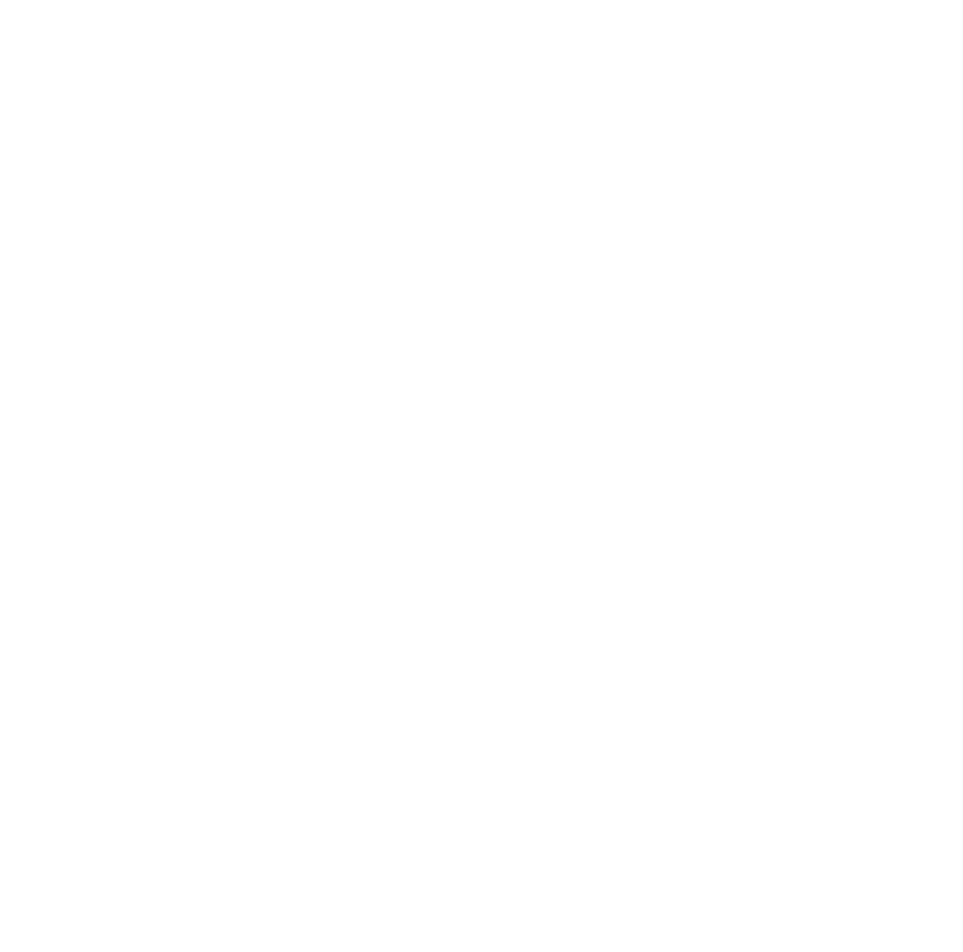
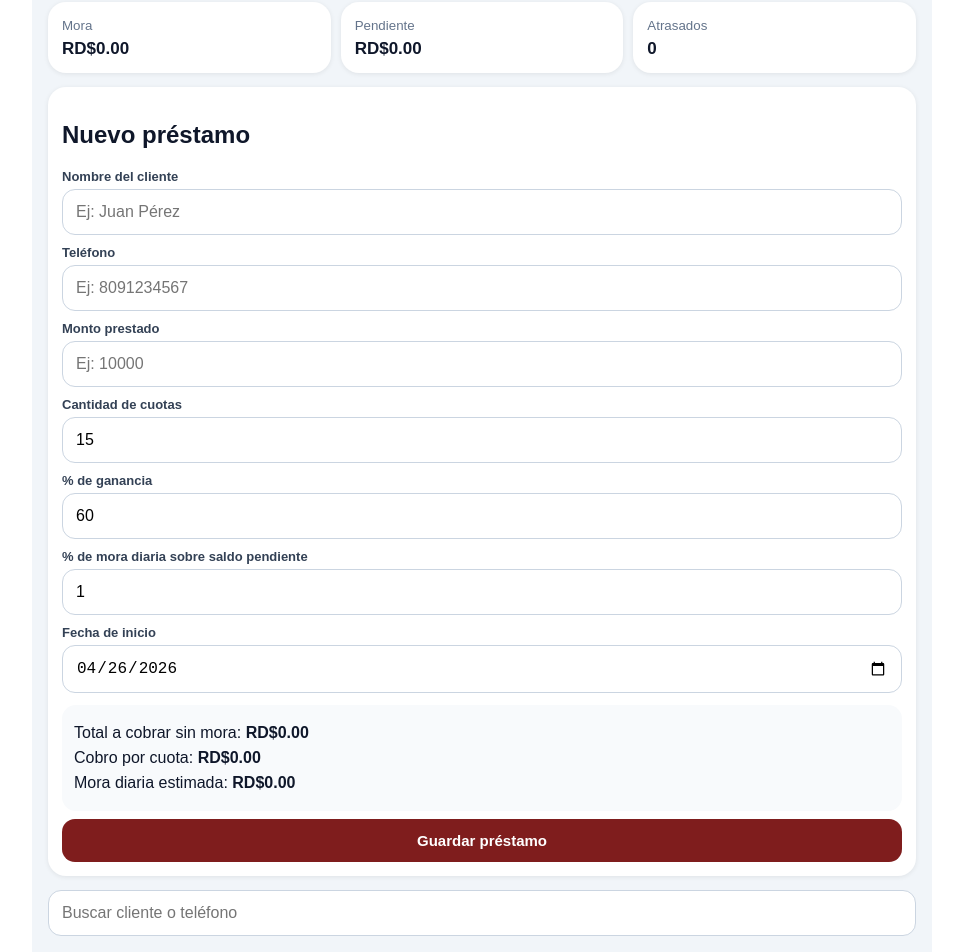
Before and after one commit to prestamosrd/prestamo-facil-rd, a React (Vite) app: page / in a window 1280 px wide. Shown: the part 204-1156 px from the top of the page, without its empty margins (158-1121 px from the left). Before the commit the page ends 800 px from the top, so only its background shows below. Built offline with nearby package versions, Linux system fonts and the light colour scheme.

Commit message:
Update App.jsx

```diff
--- a/src/App.jsx
+++ b/src/App.jsx
@@ -1,10 +1,16 @@
-import React, { useEffect, useState } from "react";
+import React, { useEffect, useMemo, useState } from "react";
 import { createRoot } from "react-dom/client";
 
 function App() {
   const [clientes, setClientes] = useState(() => {
+    try {
       return JSON.parse(localStorage.getItem("clientesPrestamos") || "[]");
+    } catch {
+      return [];
+    }
   });
+
+  const [busqueda, setBusqueda] = useState("");
 
   const [form, setForm] = useState({
     nombre: "",
@@ -23,61 +29,95 @@
   const dinero = (valor) =>
     new Intl.NumberFormat("es-DO", {
       style: "currency",
-      currency: "DOP"
-    }).format(valor || 0);
+      currency: "DOP",
+      minimumFractionDigits: 2
+    }).format(Number(valor || 0));
 
-  const diasEntre = (f1, f2) => {
-    const d1 = new Date(f1 + "T00:00:00");
-    const d2 = new Date(f2 + "T00:00:00");
-    return Math.floor((d2 - d1) / (1000 * 60 * 60 * 24));
+  const hoyISO = () => new Date().toISOString().slice(0, 10);
+
+  const diasEntre = (fechaInicio, fechaFinal) => {
+    const f1 = new Date(fechaInicio + "T00:00:00");
+    const f2 = new Date(fechaFinal + "T00:00:00");
+    return Math.floor((f2 - f1) / (1000 * 60 * 60 * 24));
   };
 
-  const fechaCuota = (inicio, num) => {
-    const f = new Date(inicio + "T00:00:00");
-    f.setDate(f.getDate() + num * 7);
-    return f.toISOString().slice(0, 10);
+  const fechaCuota = (fechaInicio, numeroCuota) => {
+    const fecha = new Date(fechaInicio + "T00:00:00");
+    fecha.setDate(fecha.getDate() + numeroCuota * 7);
+    return fecha.toISOString().slice(0, 10);
   };
 
-  const calcularMora = (cliente) => {
-    const hoy = new Date().toISOString().slice(0, 10);
-    const pagado = cliente.pagado * cliente.pagoSemanal;
-    const saldoPendiente = Math.max(cliente.total - pagado, 0);
+  const calcular = (cliente) => {
+    const cuotasPagadas = Number(cliente.pagado || 0);
+    const pagado = cuotasPagadas * Number(cliente.pagoSemanal || 0);
+    const saldoSinMora = Math.max(Number(cliente.total || 0) - pagado, 0);
 
-    let moraTotal = 0;
+    let diasAtrasados = 0;
+    let cuotasAtrasadas = 0;
 
-    for (let i = cliente.pagado + 1; i <= cliente.cuotas; i++) {
+    for (let i = cuotasPagadas + 1; i <= Number(cliente.cuotas || 0); i++) {
       const vencimiento = fechaCuota(cliente.fechaInicio, i);
-      const dias = diasEntre(vencimiento, hoy);
-
-      if (dias > 0 && saldoPendiente > 0) {
-        moraTotal += dias * (saldoPendiente * (cliente.mora / 100));
+      const dias = diasEntre(vencimiento, hoyISO());
+      if (dias > 0) {
+        cuotasAtrasadas += 1;
+        diasAtrasados += dias;
       }
     }
 
-    return { moraTotal, saldoPendiente };
+    const moraDiaria = saldoSinMora * (Number(cliente.mora || 0) / 100);
+    const moraTotal = diasAtrasados * moraDiaria;
+    const pendienteTotal = saldoSinMora + moraTotal;
+    const proximaCuotaNumero = cuotasPagadas < cliente.cuotas ? cuotasPagadas + 1 : cliente.cuotas;
+    const proximaFecha = cuotasPagadas < cliente.cuotas ? fechaCuota(cliente.fechaInicio, proximaCuotaNumero) : "Saldado";
+
+    return {
+      pagado,
+      saldoSinMora,
+      moraDiaria,
+      moraTotal,
+      pendienteTotal,
+      cuotasAtrasadas,
+      diasAtrasados,
+      proximaCuotaNumero,
+      proximaFecha
+    };
   };
 
   const guardar = () => {
-    if (!form.nombre || !form.telefono || !form.monto || !form.cuotas) {
-      alert("Completa todos los campos");
+    if (!form.nombre.trim() || !form.telefono.trim() || !form.monto || !form.cuotas) {
+      alert("Completa nombre, teléfono, monto y cuotas.");
       return;
     }
 
     const monto = Number(form.monto);
-    const total = monto * (1 + form.ganancia / 100);
-    const pagoSemanal = total / form.cuotas;
+    const cuotas = Number(form.cuotas);
+    const ganancia = Number(form.ganancia);
+    const mora = Number(form.mora);
+
+    if (monto <= 0 || cuotas <= 0) {
+      alert("El monto y las cuotas deben ser mayores que cero.");
+      return;
+    }
+
+    const total = monto * (1 + ganancia / 100);
+    const pagoSemanal = total / cuotas;
 
     const nuevo = {
       id: Date.now(),
-      ...form,
+      nombre: form.nombre.trim(),
+      telefono: form.telefono.trim(),
       monto,
+      cuotas,
+      ganancia,
+      mora,
+      fechaInicio: form.fechaInicio,
       total,
       pagoSemanal,
-      pagado: 0
+      pagado: 0,
+      creado: new Date().toISOString()
     };
 
     setClientes([nuevo, ...clientes]);
-
     setForm({
       nombre: "",
       telefono: "",
@@ -85,13 +125,19 @@
       cuotas: 15,
       ganancia: 60,
       mora: 1,
-      fechaInicio: new Date().toISOString().slice(0, 10)
+      fechaInicio: hoyISO()
     });
   };
 
-  const pagar = (id) => {
+  const marcarPago = (id) => {
     setClientes(clientes.map(c =>
-      c.id === id ? { ...c, pagado: Math.min(c.pagado + 1, c.cuotas) } : c
+      c.id === id ? { ...c, pagado: Math.min(Number(c.pagado || 0) + 1, Number(c.cuotas || 0)) } : c
+    ));
+  };
+
+  const quitarPago = (id) => {
+    setClientes(clientes.map(c =>
+      c.id === id ? { ...c, pagado: Math.max(Number(c.pagado || 0) - 1, 0) } : c
     ));
   };
 
@@ -101,71 +147,171 @@
     }
   };
 
-  const whatsapp = (cliente) => {
-    const data = calcularMora(cliente);
-    const pagado = cliente.pagado * cliente.pagoSemanal;
-    const pendiente = data.saldoPendiente + data.moraTotal;
+  const abrirWhatsApp = (telefono, mensaje) => {
+    let tel = String(telefono || "").replace(/\D/g, "");
+    if (tel.length === 10 && !tel.startsWith("1")) tel = "1" + tel;
+    window.open(`https://wa.me/${tel}?text=${encodeURIComponent(mensaje)}`, "_blank");
+  };
 
-    let tel = cliente.telefono.replace(/\D/g, "");
-    if (tel.length === 10 && !tel.startsWith("1")) tel = "1" + tel;
+  const enviarCobro = (cliente) => {
+    const data = calcular(cliente);
+    const mensaje = `📌 *AVISO DE COBRO*\n\n👤 Cliente: ${cliente.nombre}\n💵 Cuota semanal: ${dinero(cliente.pagoSemanal)}\n📅 Próxima cuota: ${data.proximaFecha}\n⚠️ Mora acumulada: ${dinero(data.moraTotal)}\n📉 Balance pendiente: ${dinero(data.pendienteTotal)}\n\nFavor realizar su pago. Gracias.`;
+    abrirWhatsApp(cliente.telefono, mensaje);
+  };
 
-    const mensaje = encodeURIComponent(
-`🧾 *RECIBO DE PAGO*
+  const enviarRecibo = (cliente) => {
+    const data = calcular(cliente);
+    const mensaje = `🧾 *RECIBO DE PAGO*\n\n👤 Cliente: ${cliente.nombre}\n📞 Teléfono: ${cliente.telefono}\n\n💰 Monto prestado: ${dinero(cliente.monto)}\n📊 Total del préstamo: ${dinero(cliente.total)}\n💵 Valor de cuota: ${dinero(cliente.pagoSemanal)}\n✅ Cuotas pagadas: ${cliente.pagado}/${cliente.cuotas}\n\n⚠️ Mora acumulada: ${dinero(data.moraTotal)}\n📉 Balance pendiente: ${dinero(data.pendienteTotal)}\n\n🙏 Gracias por su pago.`;
+    abrirWhatsApp(cliente.telefono, mensaje);
+  };
 
-👤 Cliente: ${cliente.nombre}
-📞 Teléfono: ${cliente.telefono}
-
-💰 Monto: ${dinero(cliente.monto)}
-📊 Total: ${dinero(cliente.total)}
-
-💵 Cuota: ${dinero(cliente.pagoSemanal)}
-✅ Pagadas: ${cliente.pagado}/${cliente.cuotas}
-
-⚠️ Mora: ${dinero(data.moraTotal)}
-📉 Pendiente: ${dinero(pendiente)}
-
-🙏 Gracias por su pago.`
+  const clientesFiltrados = clientes.filter(c =>
+    c.nombre.toLowerCase().includes(busqueda.toLowerCase()) ||
+    c.telefono.includes(busqueda)
   );
 
-    window.open(`https://wa.me/${tel}?text=${mensaje}`, "_blank");
-  };
+  const resumen = useMemo(() => {
+    return clientes.reduce((acc, c) => {
+      const data = calcular(c);
+      acc.prestado += Number(c.monto || 0);
+      acc.total += Number(c.total || 0);
+      acc.pagado += data.pagado;
+      acc.mora += data.moraTotal;
+      acc.pendiente += data.pendienteTotal;
+      acc.atrasados += data.cuotasAtrasadas > 0 ? 1 : 0;
+      return acc;
+    }, { prestado: 0, total: 0, pagado: 0, mora: 0, pendiente: 0, atrasados: 0 });
+  }, [clientes]);
 
   return (
-    <div style={{ padding: 20, fontFamily: "Arial" }}>
-      <h1>Préstamo Fácil</h1>
+    <div className="app">
+      <header className="header">
+        <h1>Préstamo Fácil PRO</h1>
+        <p>Control de préstamos, cuotas, mora automática y WhatsApp.</p>
+      </header>
 
+      <section className="grid resumen">
+        <Box titulo="Clientes" valor={clientes.length} />
+        <Box titulo="Prestado" valor={dinero(resumen.prestado)} />
+        <Box titulo="Pagado" valor={dinero(resumen.pagado)} />
+        <Box titulo="Mora" valor={dinero(resumen.mora)} />
+        <Box titulo="Pendiente" valor={dinero(resumen.pendiente)} />
+        <Box titulo="Atrasados" valor={resumen.atrasados} />
+      </section>
+
+      <section className="card">
         <h2>Nuevo préstamo</h2>
-      <input placeholder="Nombre" value={form.nombre} onChange={e => setForm({...form, nombre: e.target.value})}/>
-      <input placeholder="Teléfono" value={form.telefono} onChange={e => setForm({...form, telefono: e.target.value})}/>
-      <input placeholder="Monto" type="number" value={form.monto} onChange={e => setForm({...form, monto: e.target.value})}/>
-      <input placeholder="Cuotas" type="number" value={form.cuotas} onChange={e => setForm({...form, cuotas: e.target.value})}/>
-      <input placeholder="% Ganancia" type="number" value={form.ganancia} onChange={e => setForm({...form, ganancia: e.target.value})}/>
-      <input placeholder="% Mora diaria" type="number" value={form.mora} onChange={e => setForm({...form, mora: e.target.value})}/>
-      <input type="date" value={form.fechaInicio} onChange={e => setForm({...form, fechaInicio: e.target.value})}/>
+
+        <label>Nombre del cliente</label>
+        <input placeholder="Ej: Juan Pérez" value={form.nombre} onChange={e => setForm({ ...form, nombre: e.target.value })} />
+
+        <label>Teléfono</label>
+        <input placeholder="Ej: 8091234567" value={form.telefono} onChange={e => setForm({ ...form, telefono: e.target.value })} />
+
+        <label>Monto prestado</label>
+        <input type="number" placeholder="Ej: 10000" value={form.monto} onChange={e => setForm({ ...form, monto: e.target.value })} />
+
+        <label>Cantidad de cuotas</label>
+        <input type="number" value={form.cuotas} onChange={e => setForm({ ...form, cuotas: e.target.value })} />
+
+        <label>% de ganancia</label>
+        <input type="number" value={form.ganancia} onChange={e => setForm({ ...form, ganancia: e.target.value })} />
+
+        <label>% de mora diaria sobre saldo pendiente</label>
+        <input type="number" value={form.mora} onChange={e => setForm({ ...form, mora: e.target.value })} />
+
+        <label>Fecha de inicio</label>
+        <input type="date" value={form.fechaInicio} onChange={e => setForm({ ...form, fechaInicio: e.target.value })} />
+
+        <div className="preview">
+          <p>Total a cobrar sin mora: <b>{dinero(Number(form.monto || 0) * (1 + Number(form.ganancia || 0) / 100))}</b></p>
+          <p>Cobro por cuota: <b>{dinero((Number(form.monto || 0) * (1 + Number(form.ganancia || 0) / 100)) / Number(form.cuotas || 1))}</b></p>
+          <p>Mora diaria estimada: <b>{dinero((Number(form.monto || 0) * (1 + Number(form.ganancia || 0) / 100)) * (Number(form.mora || 0) / 100))}</b></p>
+        </div>
 
         <button onClick={guardar}>Guardar préstamo</button>
+      </section>
 
-      {clientes.map(c => {
-        const data = calcularMora(c);
-        const pagado = c.pagado * c.pagoSemanal;
-        const pendiente = data.saldoPendiente + data.moraTotal;
+      <input className="buscar" placeholder="Buscar cliente o teléfono" value={busqueda} onChange={e => setBusqueda(e.target.value)} />
+
+      {clientesFiltrados.map(cliente => {
+        const data = calcular(cliente);
+        const estado = data.pendienteTotal <= 0 ? "Saldado" : data.cuotasAtrasadas > 0 ? "Atrasado" : "Al día";
 
         return (
-          <div key={c.id} style={{ border: "1px solid #ccc", padding: 10, marginTop: 10 }}>
-            <h3>{c.nombre}</h3>
-            <p>Monto: {dinero(c.monto)}</p>
-            <p>Pagado: {dinero(pagado)}</p>
-            <p>Mora: {dinero(data.moraTotal)}</p>
-            <p>Pendiente: {dinero(pendiente)}</p>
+          <section key={cliente.id} className="card cliente">
+            <div className="clienteTop">
+              <div>
+                <h2>{cliente.nombre}</h2>
+                <p>📞 {cliente.telefono}</p>
+              </div>
+              <span className={estado === "Atrasado" ? "rojo" : "verde"}>{estado}</span>
+            </div>
 
-            <button onClick={() => pagar(c.id)}>Pagar cuota</button>
-            <button onClick={() => whatsapp(c)}>Enviar recibo</button>
-            <button onClick={() => eliminar(c.id)} style={{ background: "#dc2626" }}>
-              Eliminar
-            </button>
+            <div className="datos">
+              <p>Monto prestado: <b>{dinero(cliente.monto)}</b></p>
+              <p>Total sin mora: <b>{dinero(cliente.total)}</b></p>
+              <p>Cobro por cuota: <b>{dinero(cliente.pagoSemanal)}</b></p>
+              <p>Cuotas pagadas: <b>{cliente.pagado}/{cliente.cuotas}</b></p>
+              <p>Próxima cuota: <b>#{data.proximaCuotaNumero} - {data.proximaFecha}</b></p>
+              <p>Saldo pendiente sin mora: <b>{dinero(data.saldoSinMora)}</b></p>
+              <p>Mora diaria: <b>{cliente.mora}% = {dinero(data.moraDiaria)}</b></p>
+              <p>Días atrasados acumulados: <b>{data.diasAtrasados}</b></p>
+              <p>Mora acumulada: <b>{dinero(data.moraTotal)}</b></p>
+              <p>Total pendiente con mora: <b>{dinero(data.pendienteTotal)}</b></p>
+            </div>
+
+            <button onClick={() => marcarPago(cliente.id)}>Marcar cuota pagada</button>
+            <button onClick={() => quitarPago(cliente.id)} className="gris">Quitar último pago</button>
+            <button onClick={() => enviarCobro(cliente)} className="verdeBtn">Cobrar por WhatsApp</button>
+            <button onClick={() => enviarRecibo(cliente)} className="azulBtn">Enviar recibo por WhatsApp</button>
+            <button onClick={() => eliminar(cliente.id)} className="rojoBtn">Eliminar préstamo</button>
+          </section>
+        );
+      })}
+
+      <style>{`
+        * { box-sizing: border-box; }
+        body { margin: 0; }
+        .app { min-height: 100vh; background: #f1f5f9; padding: 16px; font-family: Arial, sans-serif; color: #0f172a; }
+        .header { background: linear-gradient(135deg, #7f1d1d, #111827); color: white; padding: 20px; border-radius: 22px; margin-bottom: 14px; }
+        .header h1 { margin: 0; font-size: 26px; }
+        .header p { margin: 6px 0 0; color: #e5e7eb; }
+        .grid { display: grid; grid-template-columns: repeat(2, 1fr); gap: 10px; }
+        .box, .card { background: white; border-radius: 18px; padding: 14px; box-shadow: 0 1px 5px rgba(0,0,0,.08); }
+        .box small { color: #64748b; }
+        .box h3 { margin: 5px 0 0; font-size: 17px; }
+        .card { margin-top: 14px; }
+        label { display: block; font-size: 13px; font-weight: bold; color: #334155; margin-top: 10px; }
+        input { width: 100%; padding: 13px; border-radius: 13px; border: 1px solid #cbd5e1; margin-top: 5px; font-size: 16px; }
+        .buscar { margin-top: 14px; }
+        .preview { background: #f8fafc; padding: 12px; border-radius: 14px; margin-top: 12px; }
+        .preview p, .datos p { margin: 7px 0; }
+        button { width: 100%; padding: 13px; border: 0; border-radius: 13px; margin-top: 8px; background: #7f1d1d; color: white; font-weight: bold; font-size: 15px; }
+        .gris { background: #475569; }
+        .verdeBtn { background: #16a34a; }
+        .azulBtn { background: #2563eb; }
+        .rojoBtn { background: #dc2626; }
+        .clienteTop { display: flex; justify-content: space-between; gap: 10px; align-items: flex-start; }
+        .cliente h2 { margin: 0; }
+        .clienteTop p { margin: 5px 0 0; color: #64748b; }
+        .verde, .rojo { padding: 6px 10px; border-radius: 999px; font-size: 12px; font-weight: bold; color: white; }
+        .verde { background: #16a34a; }
+        .rojo { background: #dc2626; }
+        @media (min-width: 700px) {
+          .app { max-width: 900px; margin: auto; }
+          .grid { grid-template-columns: repeat(3, 1fr); }
+        }
+      `}</style>
     </div>
   );
-      })}
+}
+
+function Box({ titulo, valor }) {
+  return (
+    <div className="box">
+      <small>{titulo}</small>
+      <h3>{valor}</h3>
     </div>
   );
 }
```
Lines whose indentation alone changed are shown as unchanged.
